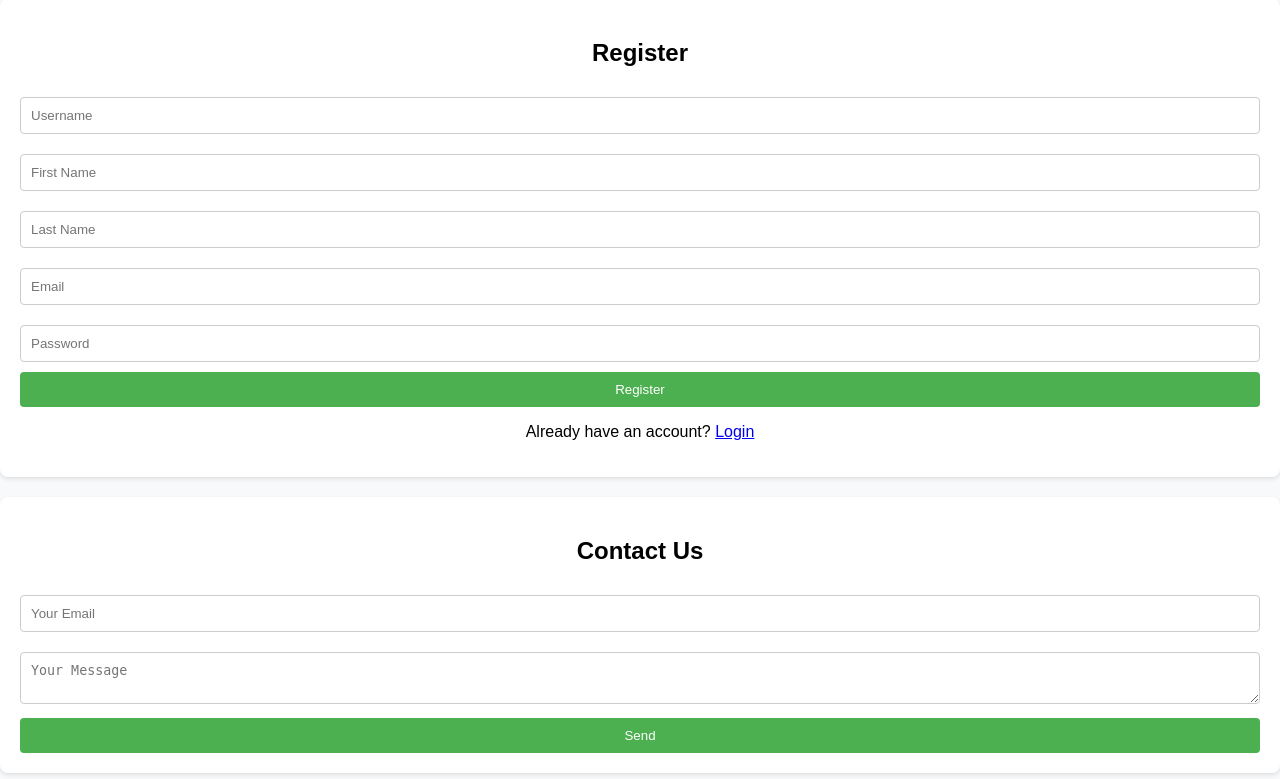
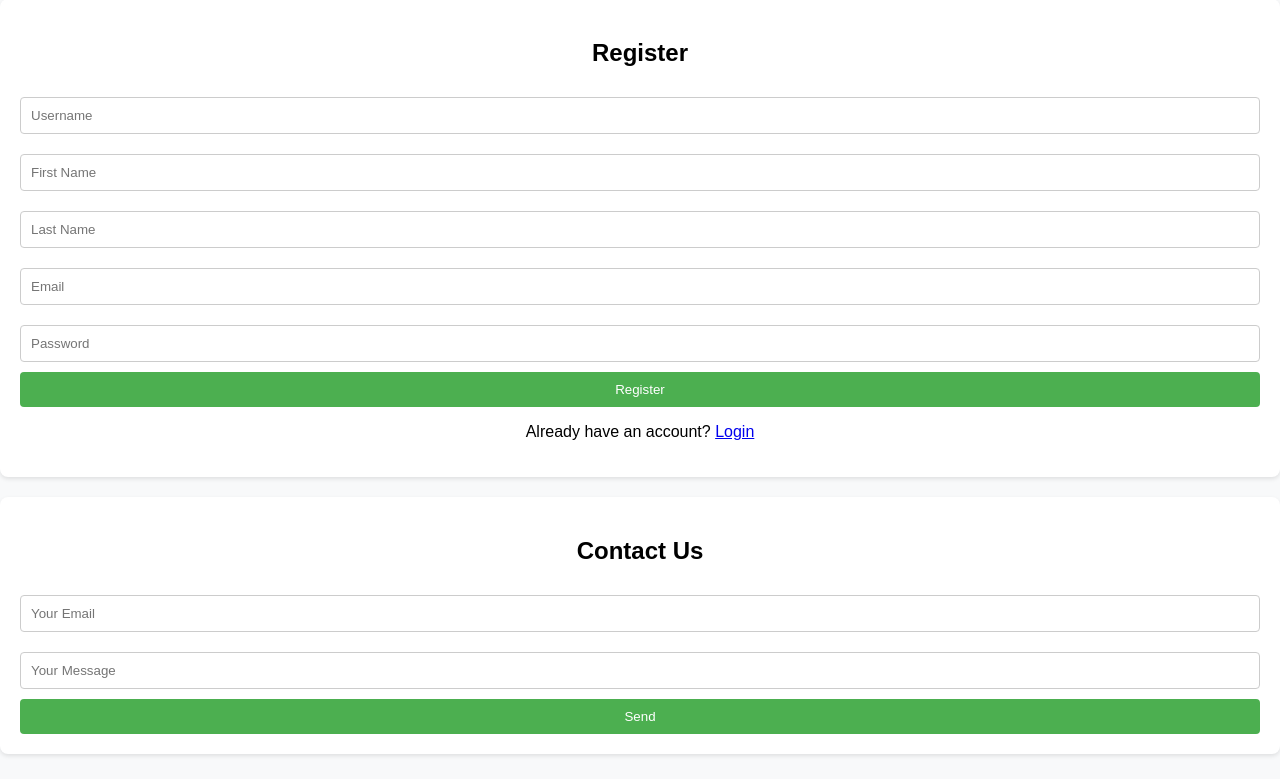
Before and after one commit to Danial-11/FakeLinkCatcher, a Flask app: page /register in a window 1280 px wide. Shown: the part 121-900 px from the top of the page. Run offline with Flask 3, Linux system fonts and the light colour scheme.

Commit message:
5th commit

```diff
--- a/templates/register.html
+++ b/templates/register.html
@@ -74,7 +74,7 @@
             <h2>Contact Us</h2>
             <form action="/contact" method="post">
                 <input type="email" name="email" placeholder="Your Email" required>
-                <textarea name="message" placeholder="Your Message" required width="100%"></textarea>
+                <input type="text" name="Message" placeholder="Your Message" required>
                 <button type="submit">Send</button>
             </form>
         </div>
```
